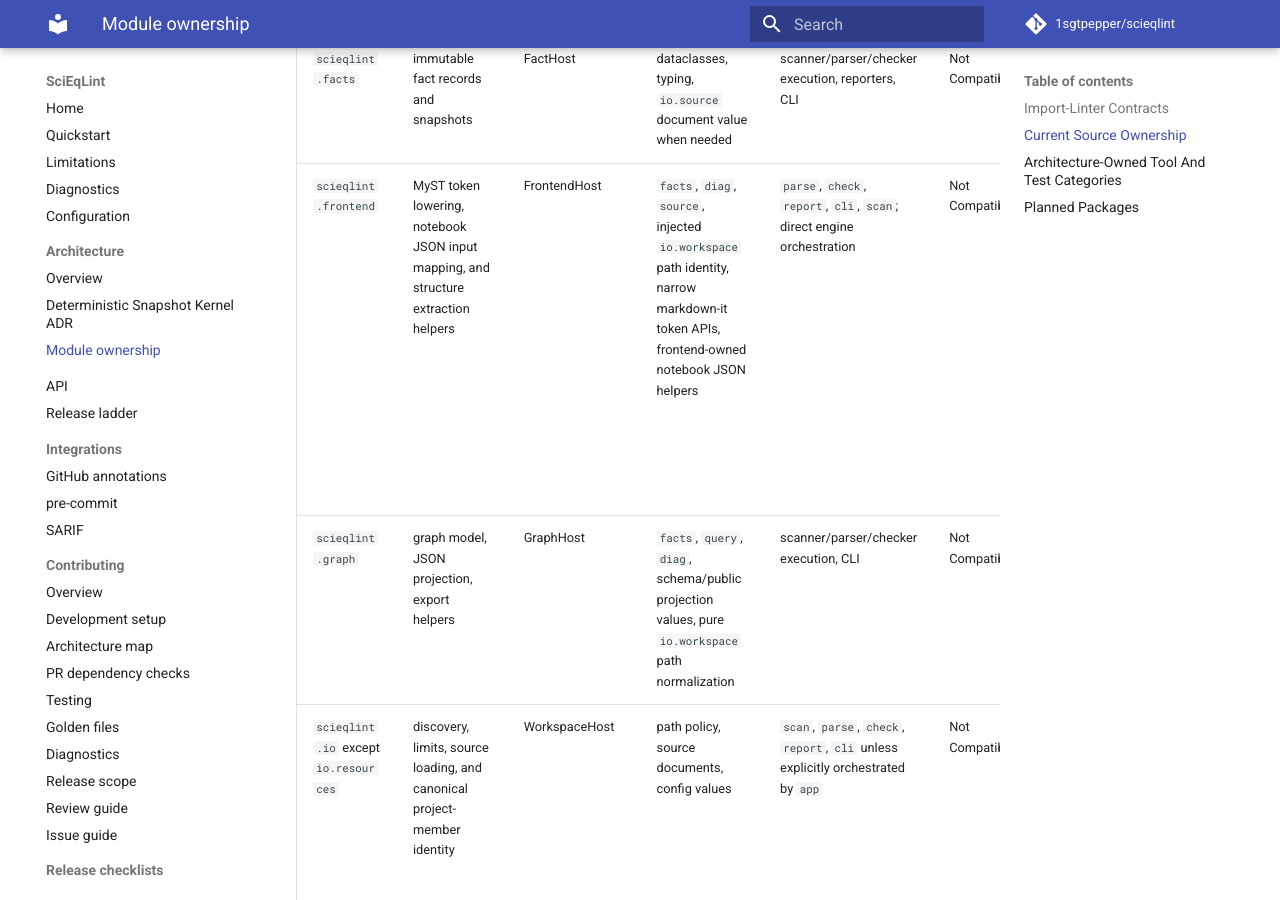
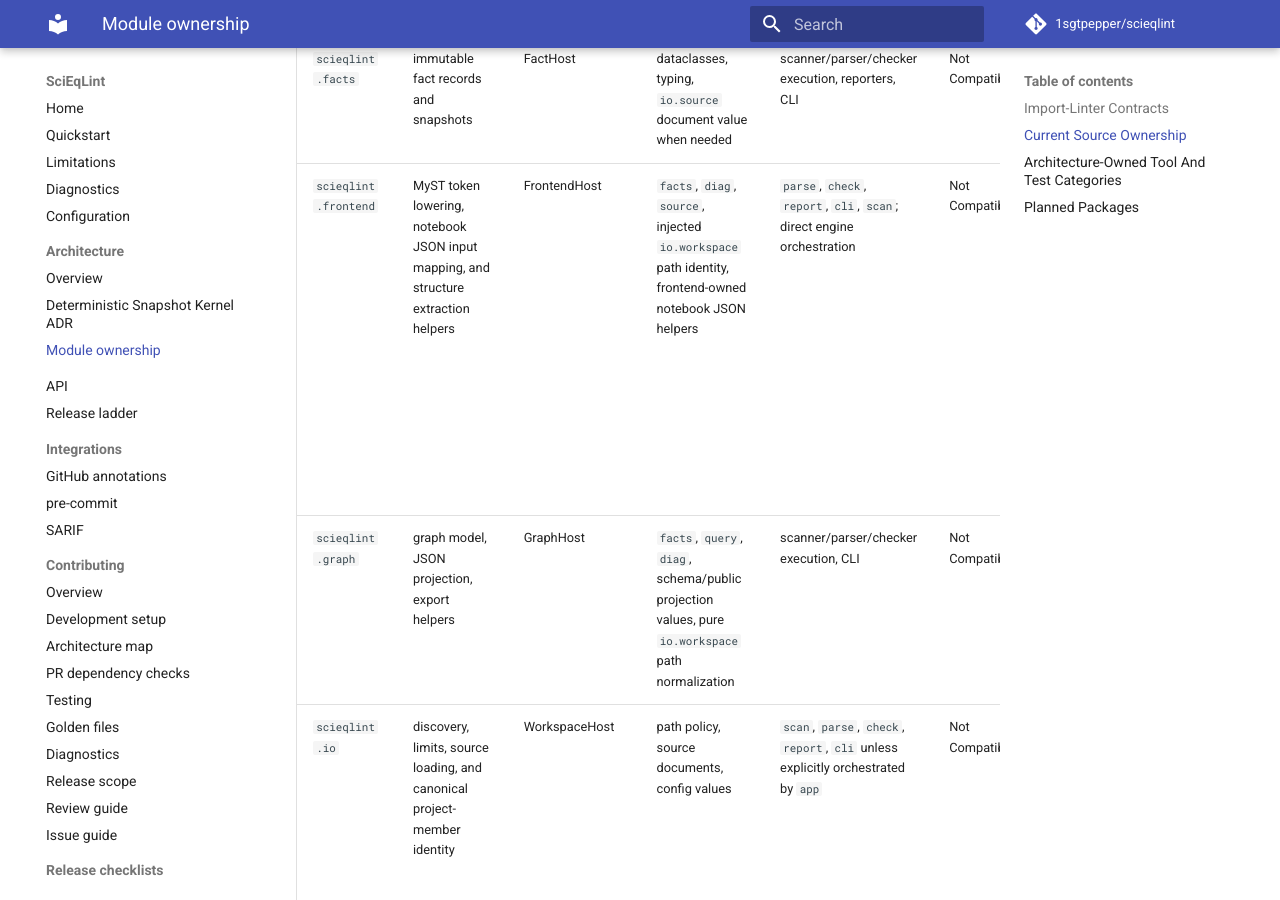
Before and after one commit to 1sgtpepper/scieqlint, an MkDocs documentation site: the page built from docs/architecture/module-ownership.md, in a window 1280 px wide and 900 px high, scrolled down 3716 px. Built offline with MkDocs 1.6.1 and Material for MkDocs 9.7.7, drawn with Linux system fonts in a browser that asks for light colours; comment, search, counter and statistics services are not loaded.

Commit message:
Correct current package ownership rows

```diff
--- a/docs/architecture/module-ownership.md
+++ b/docs/architecture/module-ownership.md
@@ -48,9 +48,9 @@ identifies the owning boundary.
 | `scieqlint.diag` | diagnostic models, catalog, DiagnosticIR bridge | DiagnosticHost | source-span values, severity/catalog data, public projection helpers | scanner discovery, parser execution, checker orchestration, reporters | Not CompatibilityShell | None |
 | `scieqlint.engine` | current analysis engine interfaces and rule runners | EngineHost | `facts`, `query`, `diag.ir`, `policy`, public source/query values | `cli`, `app`, `api`, `io`, `source`, `scan`, `frontend`, `report` | Not CompatibilityShell | No temporary exception; R1-002B contract `Owner: architecture boundary map - Engines consume query facts only`; PolicyHost supplies catalog-backed severity and output-profile policy. |
 | `scieqlint.facts` | immutable fact records and snapshots | FactHost | dataclasses, typing, `io.source` document value when needed | scanner/parser/checker execution, reporters, CLI | Not CompatibilityShell | None |
-| `scieqlint.frontend` | MyST token lowering, notebook JSON input mapping, and structure extraction helpers | FrontendHost | `facts`, `diag`, `source`, injected `io.workspace` path identity, narrow markdown-it token APIs, frontend-owned notebook JSON helpers | `parse`, `check`, `report`, `cli`, `scan`; direct engine orchestration | Not CompatibilityShell | `WorkspaceHost` is injected by orchestration; frontends do not discover or read files. Notebook DTO/span mapping is owned by `frontend.notebook_input`; the scanner may consume that owner through its transitional adapter. |
+| `scieqlint.frontend` | MyST token lowering, notebook JSON input mapping, and structure extraction helpers | FrontendHost | `facts`, `diag`, `source`, injected `io.workspace` path identity, frontend-owned notebook JSON helpers | `parse`, `check`, `report`, `cli`, `scan`; direct engine orchestration | Not CompatibilityShell | `WorkspaceHost` is injected by orchestration; frontends do not discover or read files. Notebook DTO/span mapping is owned by `frontend.notebook_input`; the scanner may consume that owner through its transitional adapter. |
 | `scieqlint.graph` | graph model, JSON projection, export helpers | GraphHost | `facts`, `query`, `diag`, schema/public projection values, pure `io.workspace` path normalization | scanner/parser/checker execution, CLI | Not CompatibilityShell | Graph export receives the project root and performs no discovery or file reads. |
-| `scieqlint.io` except `io.resources` | discovery, limits, source loading, and canonical project-member identity | WorkspaceHost | path policy, source documents, config values | `scan`, `parse`, `check`, `report`, `cli` unless explicitly orchestrated by `app` | Not CompatibilityShell | Application-injected `WorkspaceHost` is the shared path-identity owner; normalized member collisions are rejected here. |
+| `scieqlint.io` | discovery, limits, source loading, and canonical project-member identity | WorkspaceHost | path policy, source documents, config values | `scan`, `parse`, `check`, `report`, `cli` unless explicitly orchestrated by `app` | Not CompatibilityShell | Application-injected `WorkspaceHost` is the shared path-identity owner; normalized member collisions are rejected here. |
 | `scieqlint.parse` | math candidate classification, raw-equation reference facts, inline-math macro facts, generated-formula classification, and Typst portability | MathHost | math facts, `diag.model`, `markdown` lexical helpers, `source.maps`, local normalization helpers | `scan`, `frontend`, `check`, `report`, `config.load`, local normalization helpers | Not CompatibilityShell | The generic Lark/AST/parser prototype was retired. The active scalar algebra parser is private to `check.algebra`; TeX macro expansion remains deferred. Future import boundary: `Owner: architecture boundary map - Parsers must not import scanners checks reporters config loaders or SymPy`. |
 | `scieqlint.policy` | output-profile support, code-cell language-catalog policy, and diagnostic severity selection | PolicyHost preview | `facts`, `diag.catalog`, `diag.model` | `frontend`, `scan`, `parse`, `check`, `report`, `cli`, `app`, `api` | Not CompatibilityShell | Preview scope only; suppression and baseline migration remain owned by R1-021A/R1-021B/R1-022/R1-023/R1-024. |
 | `scieqlint.presets` | packaged preset data | PackHost planned data | package data only | runtime imports from CLI, analysis, or reporting layers | Not CompatibilityShell | Owner: PackHost; retire package-data-only placeholder under R3-146A/R3-149A |
```
